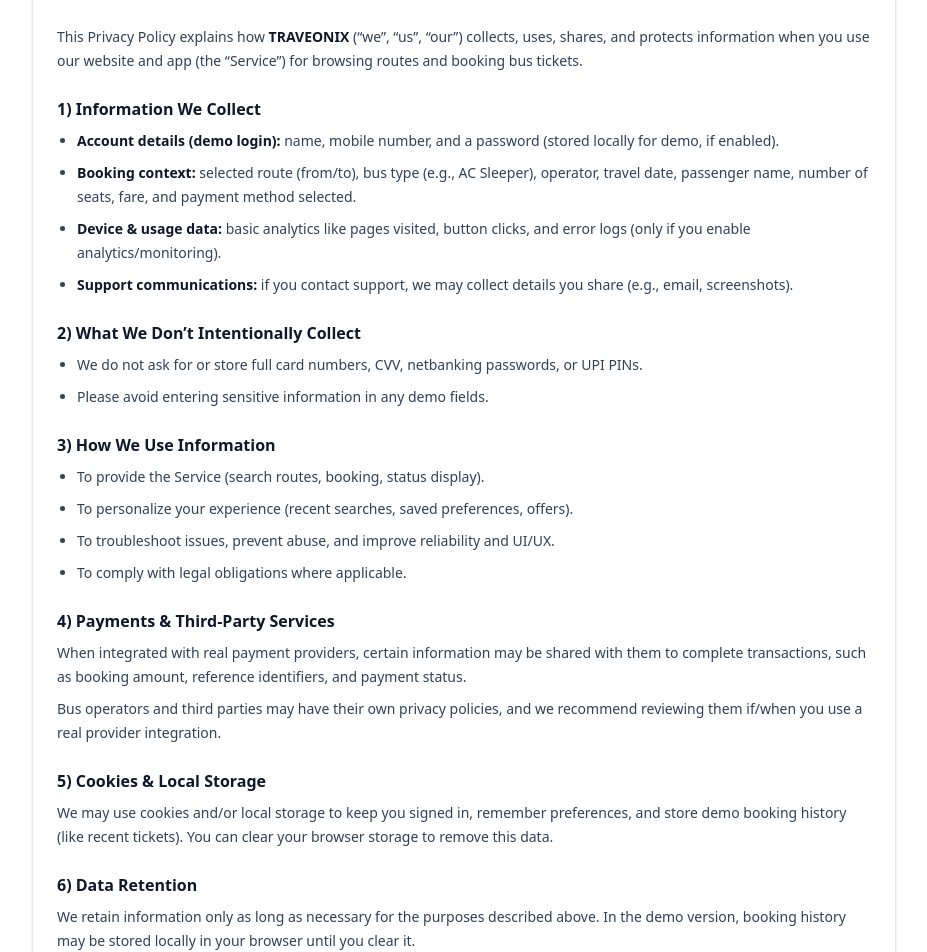
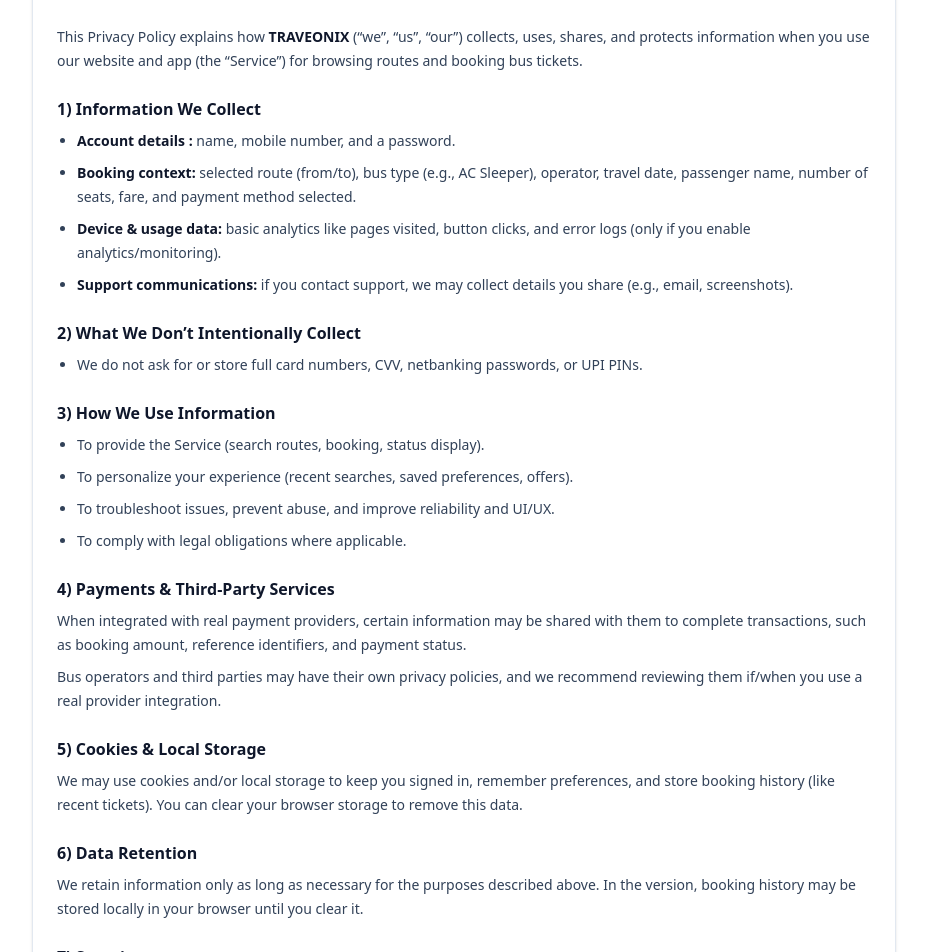
Before and after one commit to bosspay-tech/Traveonix, a React (Vite) app: page /privacy in a window 1280 px wide. Shown: the part 120-1072 px from the top of the page, without its empty margins (176-1103 px from the left). Built offline with nearby package versions, Linux system fonts and the light colour scheme.

Commit message:
removed demo word

```diff
--- a/src/pages/History.jsx
+++ b/src/pages/History.jsx
@@ -20,7 +20,6 @@
             <div className="text-lg font-extrabold text-slate-900">
               Payment History
             </div>
-            <div className="text-sm text-slate-500">Saved locally for demo</div>
           </div>
 
           <select
@@ -38,7 +37,7 @@
       {/* Empty state */}
       {list.length === 0 ? (
         <div className="rounded-[28px] border border-slate-200 bg-white p-6 text-sm text-slate-500 shadow-sm">
-          No transactions yet. Do a demo payment.
+          No transactions yet. Purchase your first ticket.
         </div>
       ) : (
         <div className="overflow-hidden rounded-[28px] border border-slate-200 bg-white shadow-sm">
--- a/src/pages/Pay.jsx
+++ b/src/pages/Pay.jsx
@@ -126,7 +126,6 @@
 
     setLoading(true);
     try {
-      // ✅ Save txn immediately (demo success)
       const txn = {
         id: `TXN_${Date.now()}_${Math.random().toString(16).slice(2, 8)}`,
         kind: "bus_ticket",
@@ -321,7 +320,7 @@
                   inputMode="numeric"
                 />
                 <div className="mt-1 text-[11px] text-slate-400">
-                  Used for ticket confirmation (demo).
+                  Used for ticket confirmation.
                 </div>
               </div>
 
--- a/src/pages/PrivacyPolicy.jsx
+++ b/src/pages/PrivacyPolicy.jsx
@@ -47,10 +47,9 @@
             <ul className="mt-2 list-disc space-y-2 pl-5">
               <li>
                 <span className="font-semibold text-slate-900">
-                  Account details (demo login):
+                  Account details :
                 </span>{" "}
-                name, mobile number, and a password (stored locally for demo, if
-                enabled).
+                name, mobile number, and a password.
               </li>
               <li>
                 <span className="font-semibold text-slate-900">
@@ -85,9 +84,6 @@
               <li>
                 We do not ask for or store full card numbers, CVV, netbanking
                 passwords, or UPI PINs.
-              </li>
-              <li>
-                Please avoid entering sensitive information in any demo fields.
               </li>
             </ul>
           </section>
@@ -134,7 +130,7 @@
             </h2>
             <p className="mt-2">
               We may use cookies and/or local storage to keep you signed in,
-              remember preferences, and store demo booking history (like recent
+              remember preferences, and store booking history (like recent
               tickets). You can clear your browser storage to remove this data.
             </p>
           </section>
@@ -145,8 +141,8 @@
             </h2>
             <p className="mt-2">
               We retain information only as long as necessary for the purposes
-              described above. In the demo version, booking history may be
-              stored locally in your browser until you clear it.
+              described above. In the version, booking history may be stored
+              locally in your browser until you clear it.
             </p>
           </section>
 
@@ -158,7 +154,7 @@
               We take reasonable measures to protect information. However, no
               method of transmission or storage is 100% secure. Please use the
               Service responsibly and avoid entering sensitive credentials in
-              demo fields.
+              fields.
             </p>
           </section>
 
```
